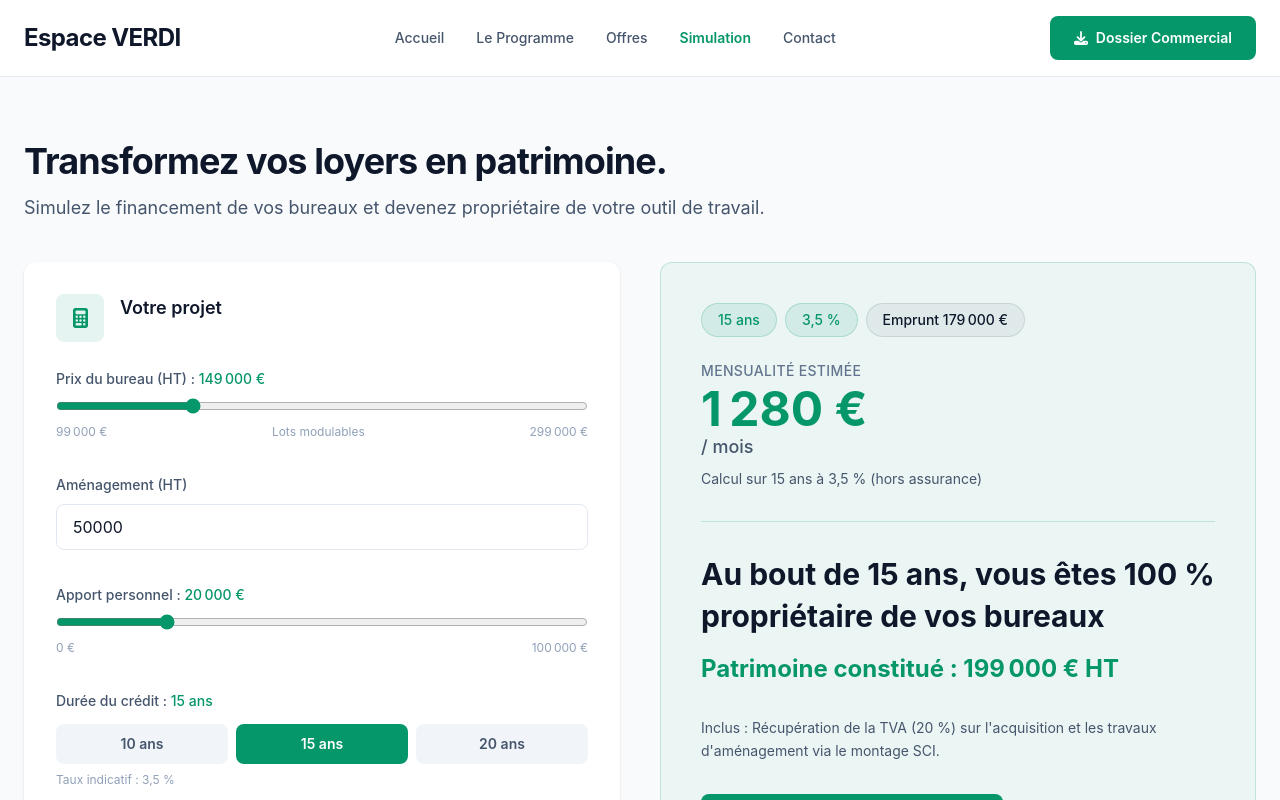
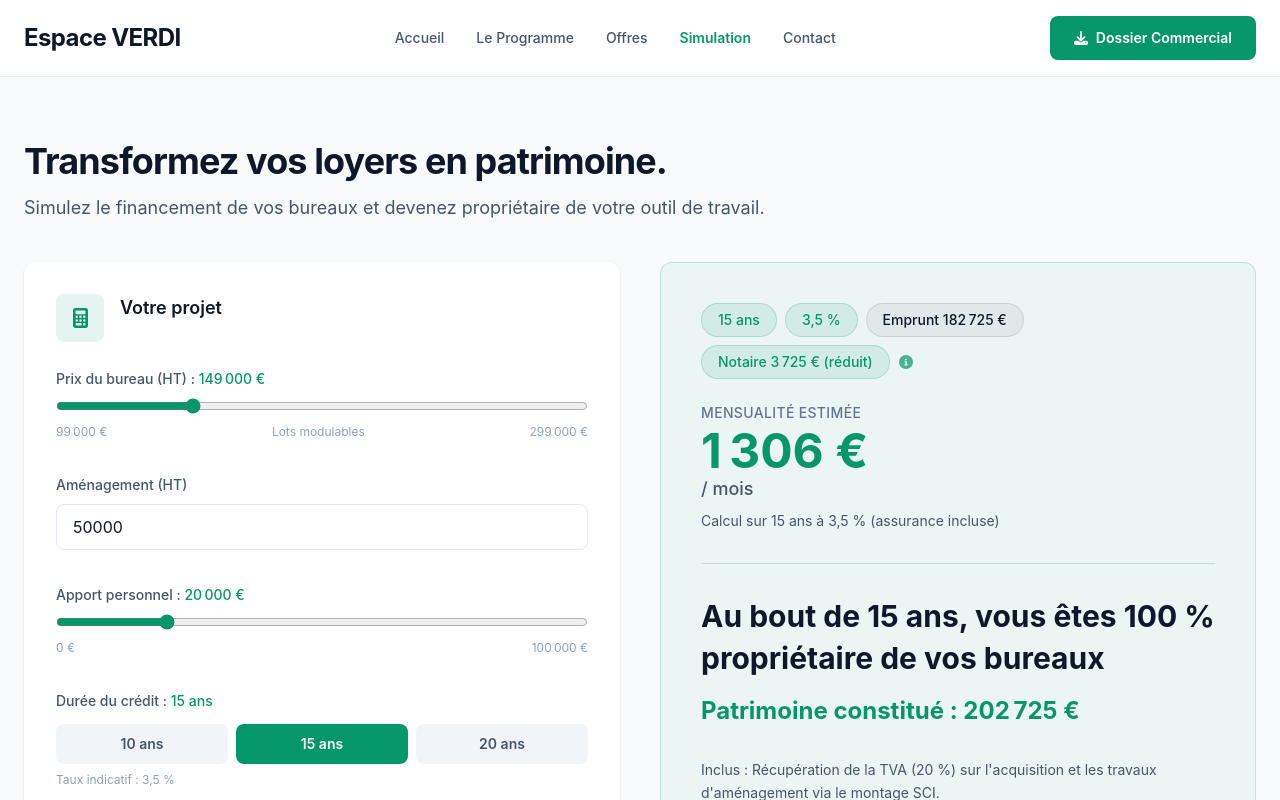
Before and after one commit to toucasboy-lio/espace-verdi, a React (Vite) app: page /simulation in a window 1280 px wide. Shown: the top 800 px of the page. Built offline with nearby package versions, Linux system fonts and the light colour scheme.

Commit message:
Ameliorations

```diff
--- a/src/components/Badge.tsx
+++ b/src/components/Badge.tsx
@@ -1,8 +1,8 @@
 interface BadgeProps {
   /** Texte affiché dans la pastille */
   label: string;
-  /** Variante visuelle : navy (défaut), emerald (conversion) ou light (fond sombre) */
-  variant?: 'navy' | 'emerald' | 'light';
+  /** Variante visuelle : navy (défaut), emerald, light ou hero (sur photo de fond) */
+  variant?: 'navy' | 'emerald' | 'light' | 'hero';
 }
 
 /**
@@ -14,7 +14,9 @@
       ? 'bg-emerald-brand/10 text-emerald-brand border-emerald-brand/20'
       : variant === 'light'
         ? 'bg-white/15 text-white border-white/25'
-        : 'bg-navy/5 text-navy border-navy/10';
+        : variant === 'hero'
+          ? 'border-white/20 bg-slate-900/40 text-white backdrop-blur-sm'
+          : 'bg-navy/5 text-navy border-navy/10';
 
   return (
     <span
--- a/src/data/lots.ts
+++ b/src/data/lots.ts
@@ -39,6 +39,10 @@
   officePriceMin: number;
   officePriceMax: number;
   personalContributionMax: number;
+  /** Taux indicatif frais de notaire VEFA (immeuble neuf), en % du prix HT */
+  notaryFeeRate: number;
+  /** Taux indicatif frais de notaire en immobilier ancien, pour comparaison */
+  notaryFeeRateOld: number;
   tvaNotice: string;
 }
 
@@ -92,7 +96,7 @@
         title: 'Accessibilité PMR intégrale',
         description:
           'Accès PMR en RDC et R+1 via ascenseur adapté, conforme aux normes en vigueur. Le bâtiment accueille tous vos patients et clients, sans compromis sur le confort ni la conformité.',
-      },
+       },
       {
         title: 'Lots modulables et combinables',
         description:
@@ -107,6 +111,11 @@
         title: 'Liberté totale d\'aménagement',
         description:
           'Locaux livrés bruts de béton avec fluides en attente : vous concevez l\'agencement qui correspond exactement à votre métier, du cabinet médical au plateau open space, sans compromis imposé.',
+      },
+      {
+        title: 'Frais de notaire réduits',
+        description:
+          "Vente en l'état futur d'achèvement (VEFA) sur un immeuble neuf, jamais habité ni utilisé : vous bénéficiez de frais de notaire réduits, environ 2 à 3 % du prix HT (contre 7 à 8 % en immobilier ancien).",
       },
     ],
     targetActivities: [
@@ -127,6 +136,8 @@
     officePriceMin: 99000,
     officePriceMax: 299000,
     personalContributionMax: 100000,
+    notaryFeeRate: 2.5,
+    notaryFeeRateOld: 7.5,
     tvaNotice:
       "Inclus : Récupération de la TVA (20 %) sur l'acquisition et les travaux d'aménagement via le montage SCI.",
   },
--- a/src/pages/HomePage.tsx
+++ b/src/pages/HomePage.tsx
@@ -4,6 +4,15 @@
 import PlaceholderImage from '../components/PlaceholderImage';
 import SectionTitle from '../components/SectionTitle';
 import { projectData } from '../data/lots';
+
+const heroBadges = [
+  'À partir de 40 m²',
+  'Aménagement libre',
+  'Parking clients & collaborateurs dédié',
+  'Direct Promoteur',
+  'Livraison 2028',
+  'Pré-commercialisation en cours',
+];
 
 /**
  * Page d'accueil — Hero, teaser offres, CTA simulateur.
@@ -26,14 +35,14 @@
             Votre patrimoine professionnel sur l&apos;axe RD 554
           </h1>
           <p className="mt-6 max-w-3xl text-lg text-slate-200 md:text-xl">
-            {projectInfo.locationDetails}. Une vigntaine de lots
+            {projectInfo.locationDetails}. Une vingtaine de lots
             tertiaires modulables pour bureaux, cabinets médicaux et
             professions libérales.
           </p>
-          <div className="mt-8 flex flex-wrap gap-3">
-            <Badge label={projectInfo.deliveryDate} variant="emerald" />
-            <Badge label="Brut de béton" variant="light" />
-            <Badge label="RD 554" variant="light" />
+          <div className="mt-8 flex flex-wrap gap-2 sm:gap-3">
+            {heroBadges.map((label) => (
+              <Badge key={label} label={label} variant="hero" />
+            ))}
           </div>
           <div className="mt-10 flex flex-wrap gap-4">
             <CTAButton to="/simulation" variant="emerald">
--- a/src/pages/ProgramPage.tsx
+++ b/src/pages/ProgramPage.tsx
@@ -4,6 +4,7 @@
   faCar,
   faChartLine,
   faEye,
+  faFileSignature,
   faPuzzlePiece,
   faStethoscope,
   faWheelchair,
@@ -23,6 +24,7 @@
   faPuzzlePiece,
   faChartLine,
   faBuilding,
+  faFileSignature,
 ];
 
 function IllustratedFeature({
--- a/src/pages/SimulationPage.tsx
+++ b/src/pages/SimulationPage.tsx
@@ -1,6 +1,7 @@
 import {
   faCalculator,
   faChartLine,
+  faCircleInfo,
   faPercent,
   faShieldHalved,
 } from '@fortawesome/free-solid-svg-icons';
@@ -48,8 +49,13 @@
   contribution: number,
   years: number,
   interestRate: number,
+  notaryFeeRate: number,
+  notaryFeeRateOld: number,
 ) {
-  const totalProject = officePrice + amenagement;
+  const notaryFees = Math.round((officePrice * notaryFeeRate) / 100);
+  const notaryFeesOld = Math.round((officePrice * notaryFeeRateOld) / 100);
+  const notarySavings = Math.max(0, notaryFeesOld - notaryFees);
+  const totalProject = officePrice + amenagement + notaryFees;
   const effectiveContribution = Math.min(contribution, totalProject);
   const loanAmount = Math.max(0, totalProject - effectiveContribution);
 
@@ -65,6 +71,9 @@
 
   return {
     totalProject,
+    notaryFees,
+    notaryFeesOld,
+    notarySavings,
     monthlyPayment,
     effectiveContribution,
     loanAmount,
@@ -76,8 +85,10 @@
  */
 function SimulationPage() {
   const { simulationDefaults } = projectData;
-  const { interestRate } = simulationDefaults;
+  const { interestRate, notaryFeeRate, notaryFeeRateOld } = simulationDefaults;
   const formattedRate = interestRate.toLocaleString('fr-FR');
+  const formattedNotaryRate = notaryFeeRate.toLocaleString('fr-FR');
+  const formattedNotaryRateOld = notaryFeeRateOld.toLocaleString('fr-FR');
 
   const [officePrice, setOfficePrice] = useState(
     simulationDefaults.defaultOfficePriceHT,
@@ -89,9 +100,17 @@
     simulationDefaults.defaultPersonalContribution,
   );
   const [years, setYears] = useState(simulationDefaults.defaultYears);
+  const [showNotaryInfo, setShowNotaryInfo] = useState(false);
 
-  const { totalProject, monthlyPayment, effectiveContribution, loanAmount } =
-    useMemo(
+  const {
+    totalProject,
+    notaryFees,
+    notaryFeesOld,
+    notarySavings,
+    monthlyPayment,
+    effectiveContribution,
+    loanAmount,
+  } = useMemo(
     () =>
       computeAcquisitionSimulation(
         officePrice,
@@ -99,8 +118,18 @@
         contribution,
         years,
         interestRate,
+        notaryFeeRate,
+        notaryFeeRateOld,
       ),
-      [officePrice, amenagement, contribution, years, interestRate],
+    [
+      officePrice,
+      amenagement,
+      contribution,
+      years,
+      interestRate,
+      notaryFeeRate,
+      notaryFeeRateOld,
+    ],
   );
 
   const handleAmenagementChange = (value: string) => {
@@ -211,10 +240,50 @@
 
         {/* Bloc résultat */}
         <div className="flex flex-col justify-center rounded-xl border border-emerald-brand/20 bg-emerald-brand/5 p-8 md:p-10">
-          <div className="flex flex-wrap gap-2">
+          <div className="flex flex-wrap items-center gap-2">
             <Badge label={`${years} ans`} variant="emerald" />
             <Badge label={`${formattedRate} %`} variant="emerald" />
             <Badge label={`Emprunt ${formatEuro(loanAmount)}`} variant="navy" />
+            <div className="relative">
+              <div className="inline-flex items-center gap-1">
+                <Badge
+                  label={`Notaire ${formatEuro(notaryFees)} (réduit)`}
+                  variant="emerald"
+                />
+                <button
+                  type="button"
+                  onClick={() => setShowNotaryInfo((open) => !open)}
+                  aria-expanded={showNotaryInfo}
+                  aria-label="Comparer les frais de notaire VEFA et immobilier ancien"
+                  className="flex h-6 w-6 items-center justify-center rounded-full text-emerald-brand/70 transition-colors hover:bg-emerald-brand/10 hover:text-emerald-brand"
+                >
+                  <FontAwesomeIcon icon={faCircleInfo} className="text-sm" />
+                </button>
+              </div>
+              {showNotaryInfo && (
+                <div
+                  role="tooltip"
+                  className="absolute left-0 top-full z-10 mt-2 w-80 rounded-lg border border-slate-200 bg-white p-4 text-sm leading-relaxed text-slate-600 shadow-lg"
+                >
+                  <p className="font-semibold text-navy">Frais de notaire réduits</p>
+                  <p className="mt-2">
+                    VEFA sur immeuble neuf :{' '}
+                    <span className="font-medium text-emerald-brand">
+                      {formattedNotaryRate} % ({formatEuro(notaryFees)})
+                    </span>
+                  </p>
+                  <p className="mt-1">
+                    Immobilier ancien :{' '}
+                    <span className="font-medium text-slate-500">
+                      {formattedNotaryRateOld} % ({formatEuro(notaryFeesOld)})
+                    </span>
+                  </p>
+                  <p className="mt-3 border-t border-slate-100 pt-3 font-medium text-navy">
+                    Économie estimée : {formatEuro(notarySavings)}
+                  </p>
+                </div>
+              )}
+            </div>
           </div>
 
           <p className="mt-6 text-sm font-medium uppercase tracking-wide text-slate-500">
@@ -225,7 +294,7 @@
           </p>
           <p className="text-lg font-medium text-slate-600">/ mois</p>
           <p className="mt-2 text-sm text-slate-600">
-            Calcul sur {years} ans à {formattedRate} % (hors assurance)
+            Calcul sur {years} ans à {formattedRate} % (assurance incluse)
           </p>
 
           <div className="mt-8 border-t border-emerald-brand/20 pt-8">
@@ -234,7 +303,7 @@
               bureaux
             </p>
             <p className="mt-4 text-xl font-bold text-emerald-brand transition-all duration-300 md:text-2xl">
-              Patrimoine constitué : {formatEuro(totalProject)} HT
+              Patrimoine constitué : {formatEuro(totalProject)}
             </p>
           </div>
 
```
Lines whose indentation alone changed are shown as unchanged.
